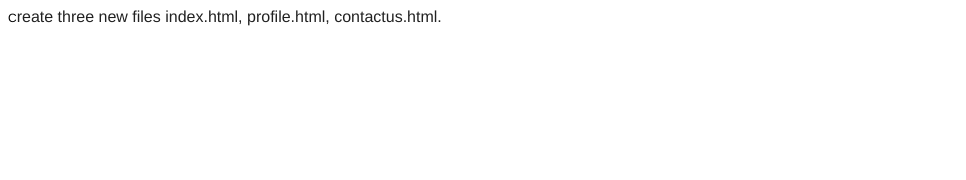
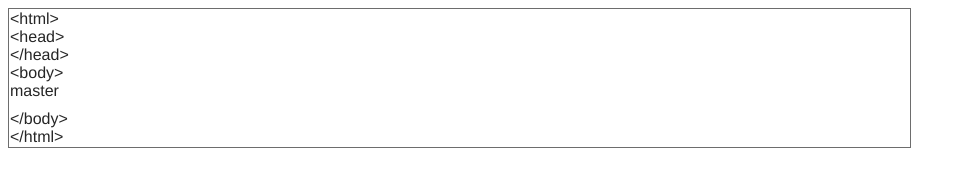
Before and after one commit to lakshay-dabas/MergeConflict-Test, a plain HTML site: page index.html in a window 1280 px wide. Shown: the whole page, without its empty margins (0-966 px from the left). Drawn offline with Linux system fonts and the light colour scheme.

Commit message:
commit_master

```diff
--- a/index.html
+++ b/index.html
@@ -7,12 +7,28 @@
   <meta name="Generator" content="Cocoa HTML Writer">
   <meta name="CocoaVersion" content="2113">
   <style type="text/css">
-    p.p1 {margin: 0.0px 0.0px 0.0px 0.0px; font: 16.0px Helvetica; color: #000000; color: rgba(0, 0, 0, 0.87); -webkit-text-stroke: rgba(0, 0, 0, 0.87)}
-    span.s1 {font: 12.0px Helvetica; color: #000000; -webkit-text-stroke: 0px #000000}
-    span.s2 {font-kerning: none; background-color: #ffffff}
+    p.p1 {margin: 0.0px 0.0px 10.0px 0.0px; font: 16.0px Helvetica; color: #262626; -webkit-text-stroke: #262626}
+    p.p2 {margin: 0.0px 0.0px 0.0px 0.0px; font: 16.0px Helvetica; color: #262626; -webkit-text-stroke: #262626}
+    span.s1 {font-kerning: none; background-color: #ffffff}
+    span.s2 {font-kerning: none}
+    td.td1 {width: 898.9px; margin: 0.5px 0.5px 0.5px 0.5px; border-style: solid; border-width: 1.0px 1.0px 1.0px 1.0px; border-color: #6d6d6d #6d6d6d #6d6d6d #6d6d6d; padding: 1.0px 1.0px 1.0px 1.0px}
   </style>
 </head>
 <body>
-<p class="p1"><span class="s1">C</span><span class="s2">reate three new files index.html, profile.html, contactus.html.</span></p>
+<table cellspacing="0" cellpadding="0">
+  <tbody>
+    <tr>
+      <td valign="middle" class="td1">
+        <p class="p1"><span class="s1">&lt;html&gt;</span><span class="s2"><br>
+</span><span class="s1">&lt;head&gt;</span><span class="s2"><br>
+</span><span class="s1">&lt;/head&gt;</span><span class="s2"><br>
+</span><span class="s1">&lt;body&gt;</span><span class="s2"><br>
+</span><span class="s1">master</span></p>
+        <p class="p2"><span class="s1">&lt;/body&gt;</span><span class="s2"><br>
+</span><span class="s1">&lt;/html&gt;</span></p>
+      </td>
+    </tr>
+  </tbody>
+</table>
 </body>
 </html>
```
